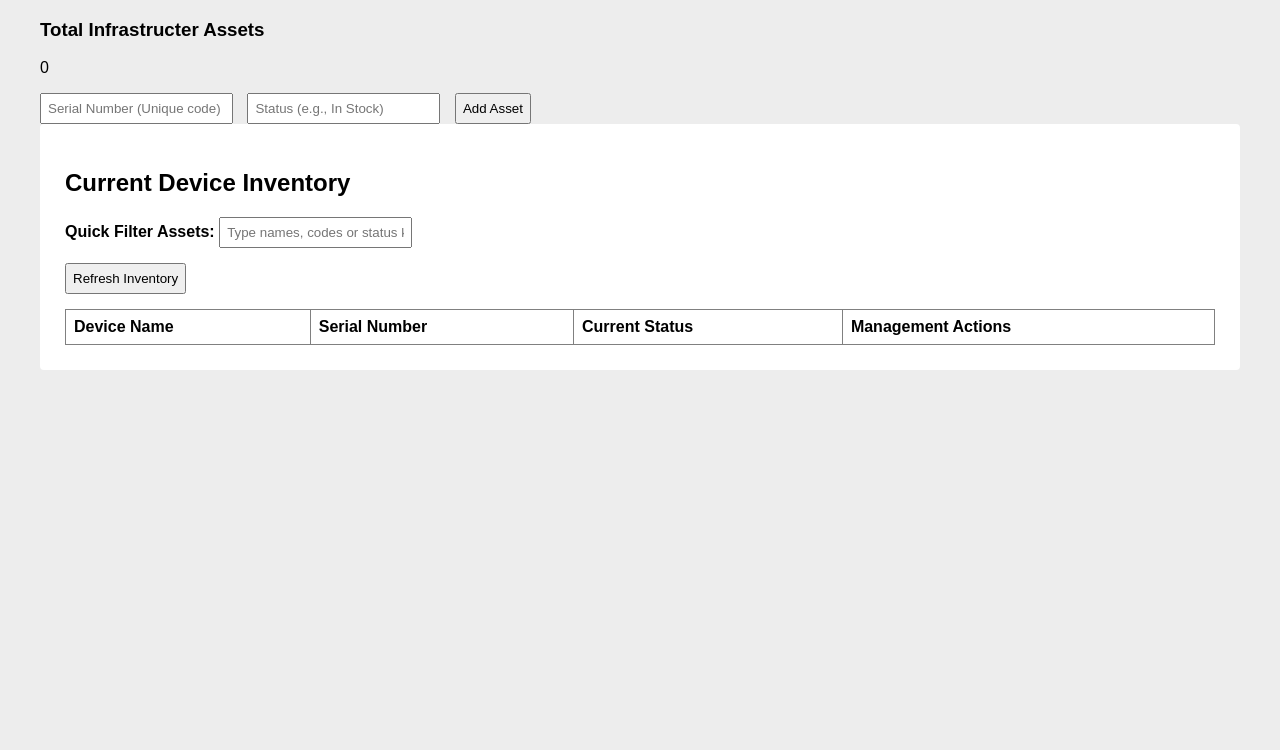
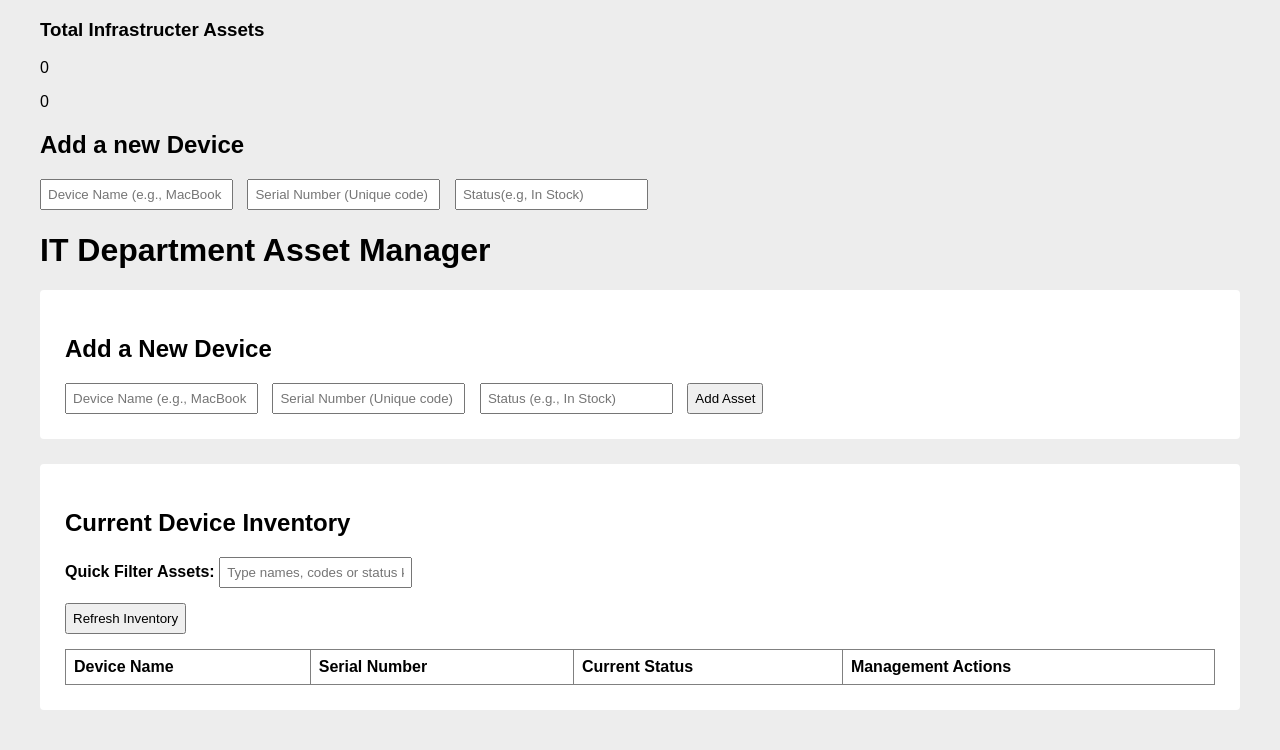
Before and after one commit to KesavanPrasath/it-asset-manager, a Flask app: page / in a window 1280 px wide. Shown: the part 58-808 px from the top of the page. Before the commit the page ends 428 px from the top, so only its background shows below. Run offline with Flask 3, Linux system fonts and the light colour scheme; data that the repository does not hold is empty.

Commit message:
Triggers

```diff
--- a/backend/templates/index.html
+++ b/backend/templates/index.html
@@ -21,7 +21,19 @@
     </div>
     <div class="card metric-card deployed-card>
         <h3>Devices In Use</H3>
+        <p id="in-use-count">0</p>
 
+    </div>
+</div>
+
+<div class="main-layout">
+
+    <selection class="control-panel">
+        <h2>Add a new Device</h2>
+        <div class=" from-group">
+            <input type="text" id="assetName" placeholder="Device Name (e.g., MacBook Pro)">
+            <input type="text" id="assetSeriel" Placeholder="Serial Number (Unique code)">
+            <input type="text" id="assetStatus" placeholder="Status(e.g, In Stock)">
 
 
 
```
